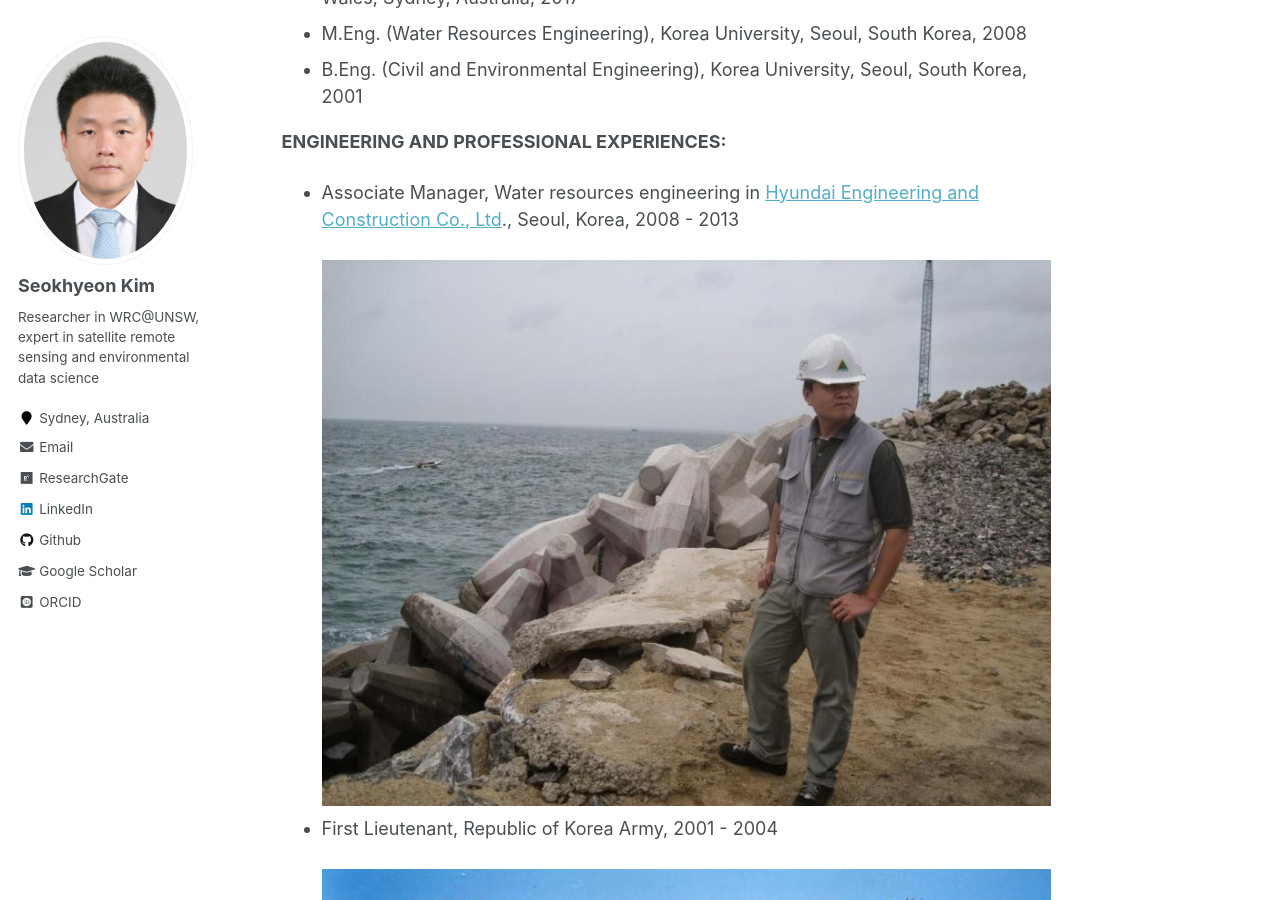
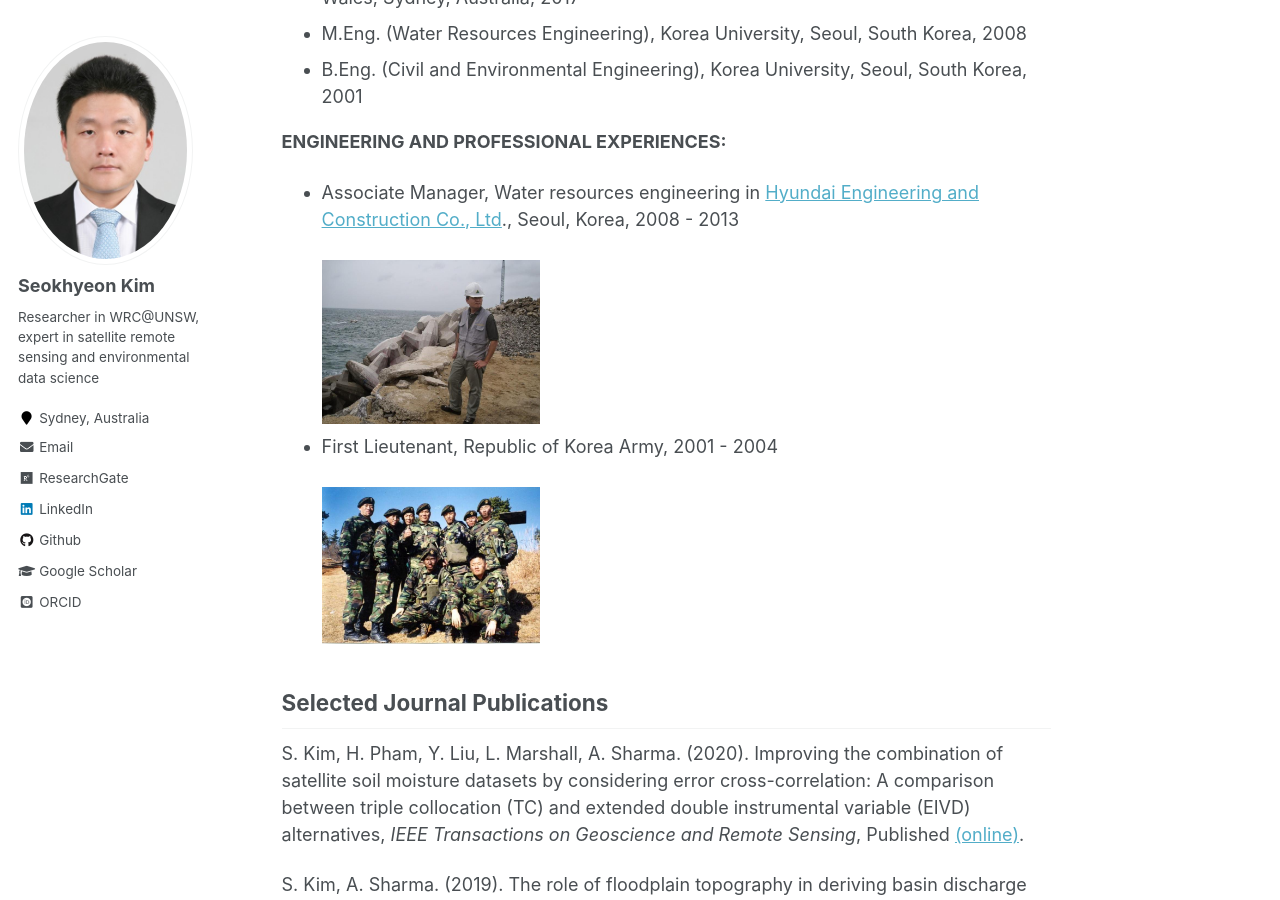
Before and after one commit to uawds/SanghoonJunWater.github.io, a Jekyll site: the page built from _pages/about.md, in a window 1280 px wide and 900 px high, scrolled down 905 px. Built offline with Jekyll 4.4.1, drawn with Linux system fonts in a browser that asks for light colours; some web fonts are replaced.

Commit message:
Update about.md

```diff
--- a/_pages/about.md
+++ b/_pages/about.md
@@ -31,9 +31,9 @@ I am a researcher in the fields of satellite remote sensing and environmental da
 
 <b>ENGINEERING AND PROFESSIONAL EXPERIENCES:</b>
 * Associate Manager, Water resources engineering in [Hyundai Engineering and Construction Co., Ltd](https://en.hdec.kr/intro_en.aspx)., Seoul, Korea, 2008 - 2013
-<br/><img src='/images/HDEC.jpg'>
+<br/><img src='/images/HDEC.jpg' width="30%" height="30%">
 * First Lieutenant, Republic of Korea Army, 2001 - 2004
-<br/><img src='/images/ARMY.jpg'>
+<br/><img src='/images/ARMY.jpg' width="30%" height="30%">
 
 ## Selected Journal Publications
 S. Kim, H. Pham, Y. Liu, L. Marshall, A. Sharma. (2020). Improving the combination of satellite soil moisture datasets by considering error cross-correlation: A comparison between triple collocation (TC) and extended double instrumental variable (EIVD) alternatives, <i>IEEE Transactions on Geoscience and Remote Sensing</i>, Published [(online)](https://ieeexplore.ieee.org/document/9246707).
```
